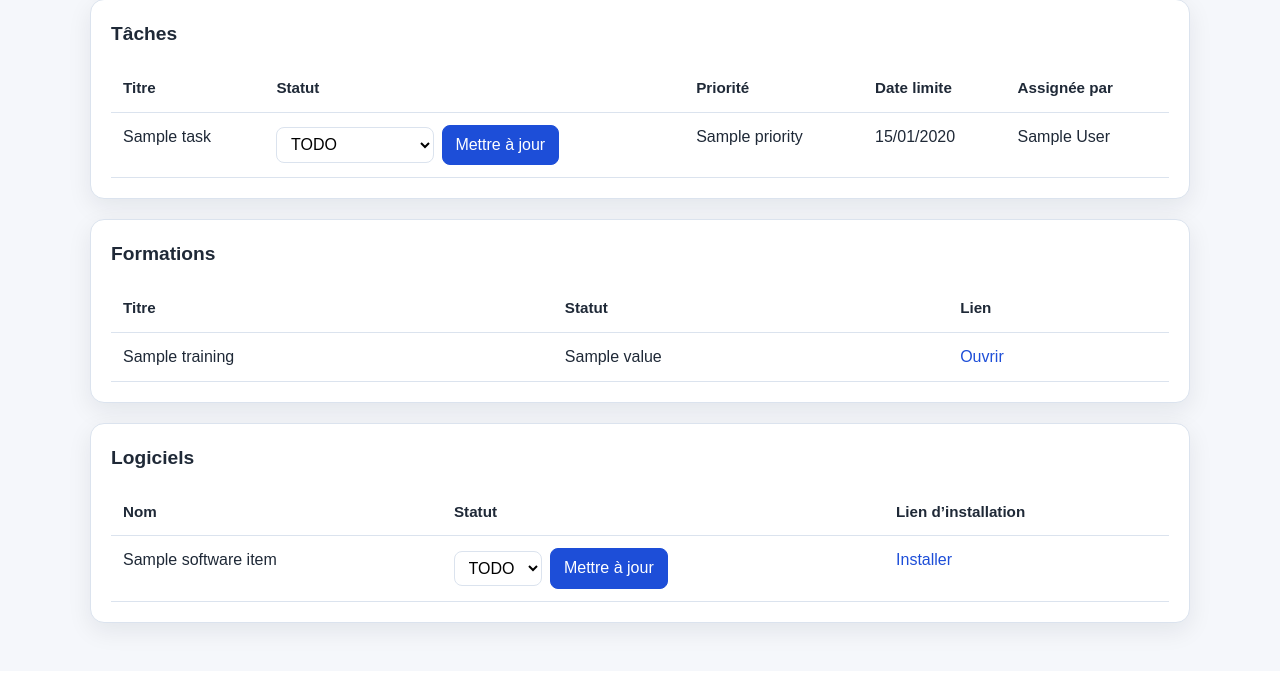
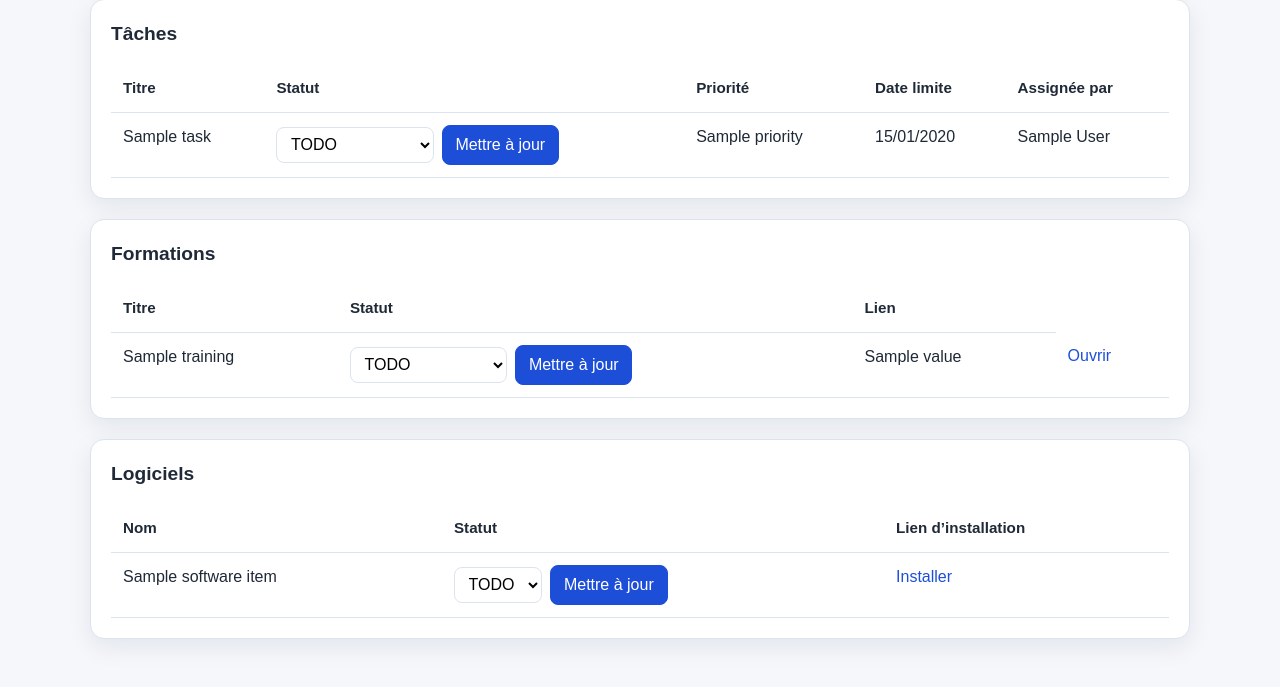
Before and after one commit to Garroviel/OnboardHub, a Symfony app: template templates/dashboard/collaborator.html.twig in a window 1280 px wide. Shown: the part 571-1258 px from the top of the page. Before the commit the page ends 1214 px from the top, so only its background shows below. Run offline with Twig, Linux system fonts and the light colour scheme; the template is opened without the code that fills it: most values are stand-ins (such as "Sample title", 1, 10 or a date in 2020); some libraries are stand-ins or nearby versions.

Commit message:
Add training status update for collab onboarding

```diff
--- a/templates/dashboard/collaborator.html.twig
+++ b/templates/dashboard/collaborator.html.twig
@@ -135,6 +135,16 @@
                             {% for training in onboarding.trainings %}
                                 <tr>
                                     <td>{{ training.title }}</td>
+									<td>
+										<form method="post" action="{{ path('app_onboarding_training_update_status', {id: training.id}) }}">
+											<select name="status">
+												<option value="TODO" {% if training.status.value == 'TODO' %}selected{% endif %}>TODO</option>
+												<option value="IN_PROGRESS" {% if training.status.value == 'IN_PROGRESS' %}selected{% endif %}>IN_PROGRESS</option>
+												<option value="DONE" {% if training.status.value == 'DONE' %}selected{% endif %}>DONE</option>
+											</select>
+											<button type="submit">Mettre à jour</button>
+										</form>
+									</td>
                                     <td>{{ training.status.value }}</td>
                                     <td>
                                         {% if training.url %}
```
